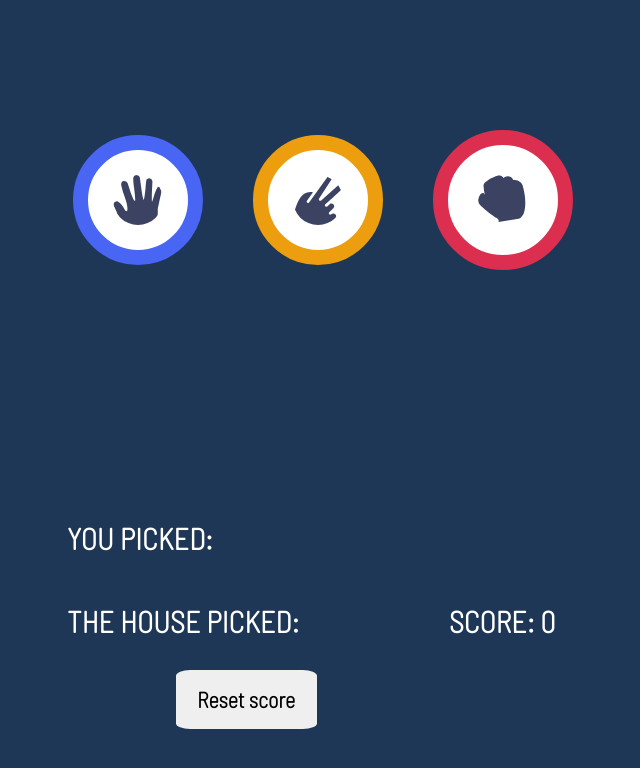
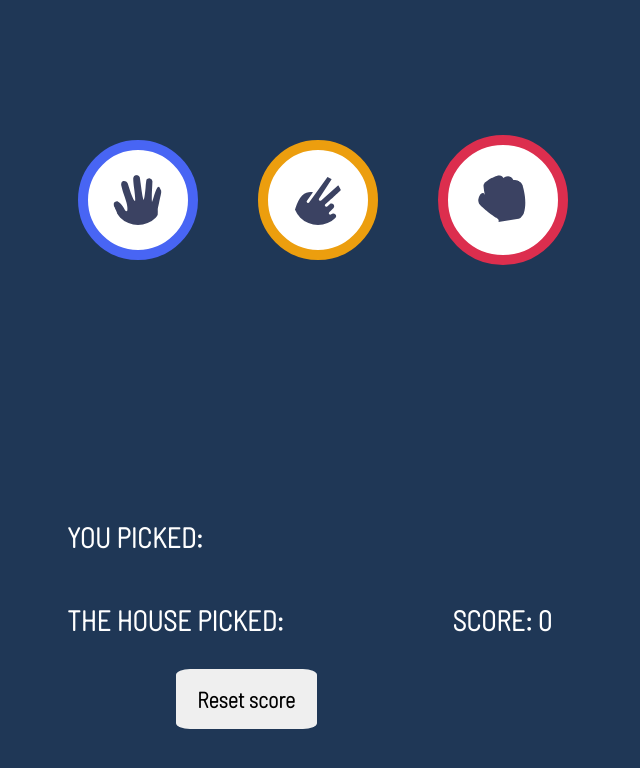
Before and after one commit to nebojsa311/rockpapergame, a React (Create React App) app: page / in a window 1280 px wide. Shown: the top 768 px of the page, without its empty margins (317-957 px from the left). Built offline with nearby package versions, Linux system fonts and the light colour scheme.

Commit message:
css tweak

```diff
--- a/src/Choices.css
+++ b/src/Choices.css
@@ -13,7 +13,7 @@
 
 #PAPER {
   display: inline-block;
-  border: 15px solid hsl(230, 89%, 62%);
+  border: 10px solid hsl(230, 89%, 62%);
   border-radius: 50%;
   background-color: white;
   padding: 25px;
@@ -25,7 +25,7 @@
   background-color: white;
   padding: 25px;
   border-radius: 50%;
-  border: 15px solid hsl(39, 89%, 49%);
+  border: 10px solid hsl(39, 89%, 49%);
   transition-duration: 1s;
 }
 
@@ -34,7 +34,7 @@
   background-color: white;
   padding: 30px;
   border-radius: 50%;
-  border: 15px solid hsl(349, 71%, 52%);
+  border: 10px solid hsl(349, 71%, 52%);
   transition-duration: 1s;
 }
 
--- a/src/info.css
+++ b/src/info.css
@@ -28,12 +28,14 @@ button {
   grid-row: 1/2;
   grid-column: 1/2;
   align-self: center;
+  font-size: 28px;
 }
 
 #choiceTwo {
   grid-row: 2/3;
   grid-column: 1/2;
   align-self: center;
+  font-size: 28px;
 }
 
 button:hover {
@@ -45,6 +47,7 @@ button:hover {
   grid-column: 2/3;
   align-self: center;
   justify-self: center;
+  font-size: 28px;
 }
 
 #score {
@@ -52,6 +55,7 @@ button:hover {
   grid-column: 2/3;
   align-self: center;
   justify-self: center;
+  font-size: 28px;
 }
 
 @media only screen and (max-width: 1200px) {
```
